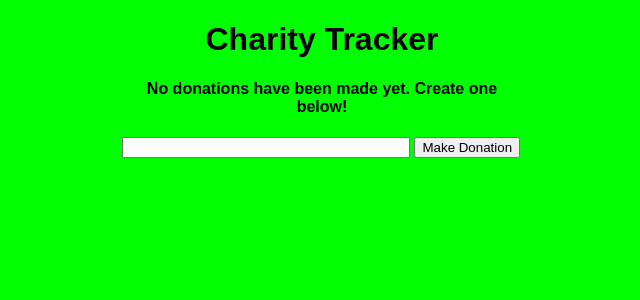
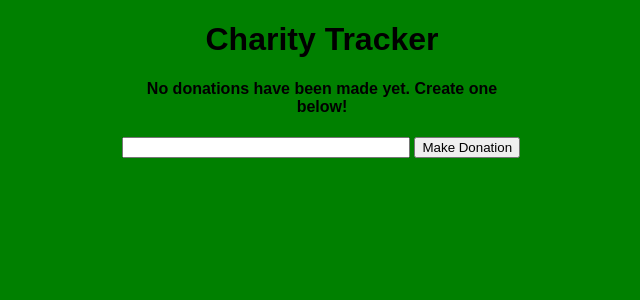
Before and after one commit to skinnybeans17/contractor-project, a Flask app: page / in a window 1280 px wide. Shown: the top 300 px of the page, without its empty margins (318-958 px from the left). Run offline with Flask 2, Linux system fonts and the light colour scheme; data that the repository does not hold is empty.

Commit message:
Update main.css

```diff
--- a/static/css/main.css
+++ b/static/css/main.css
@@ -1,7 +1,7 @@
 body, html {
     margin: 0;
     font-family: sans-serif;
-    background-color: lime;
+    background-color: green;
 }
 
 .content {
```
